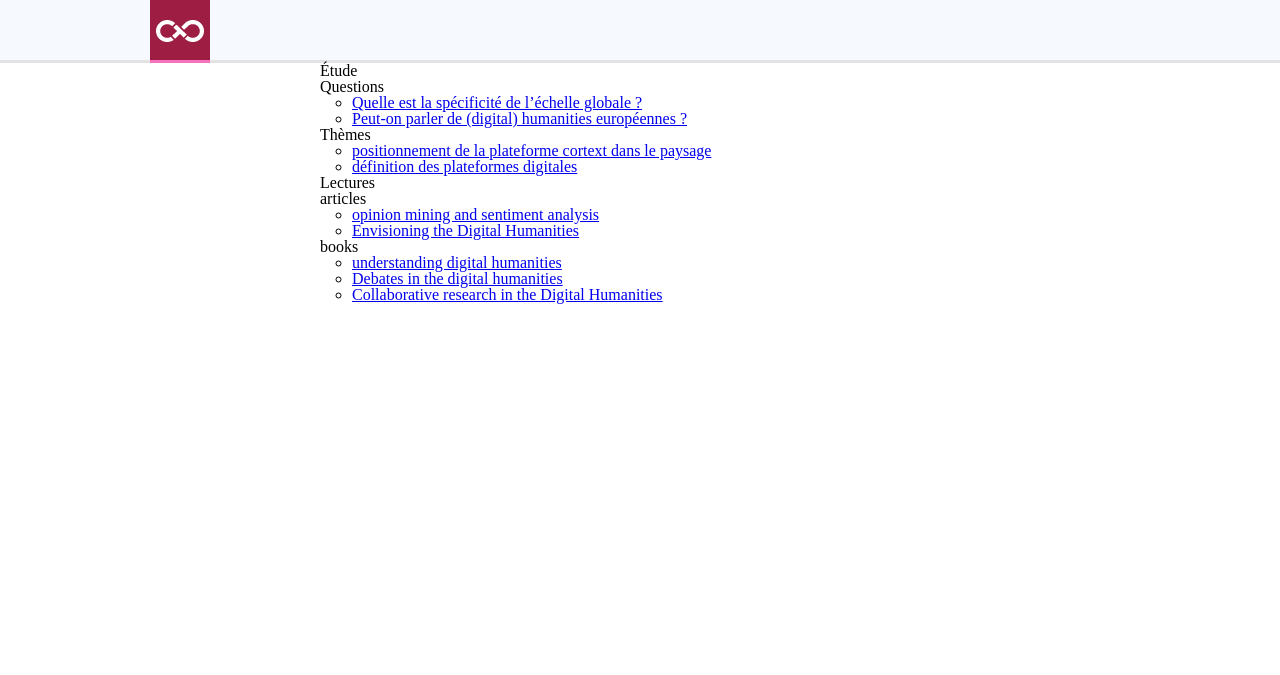
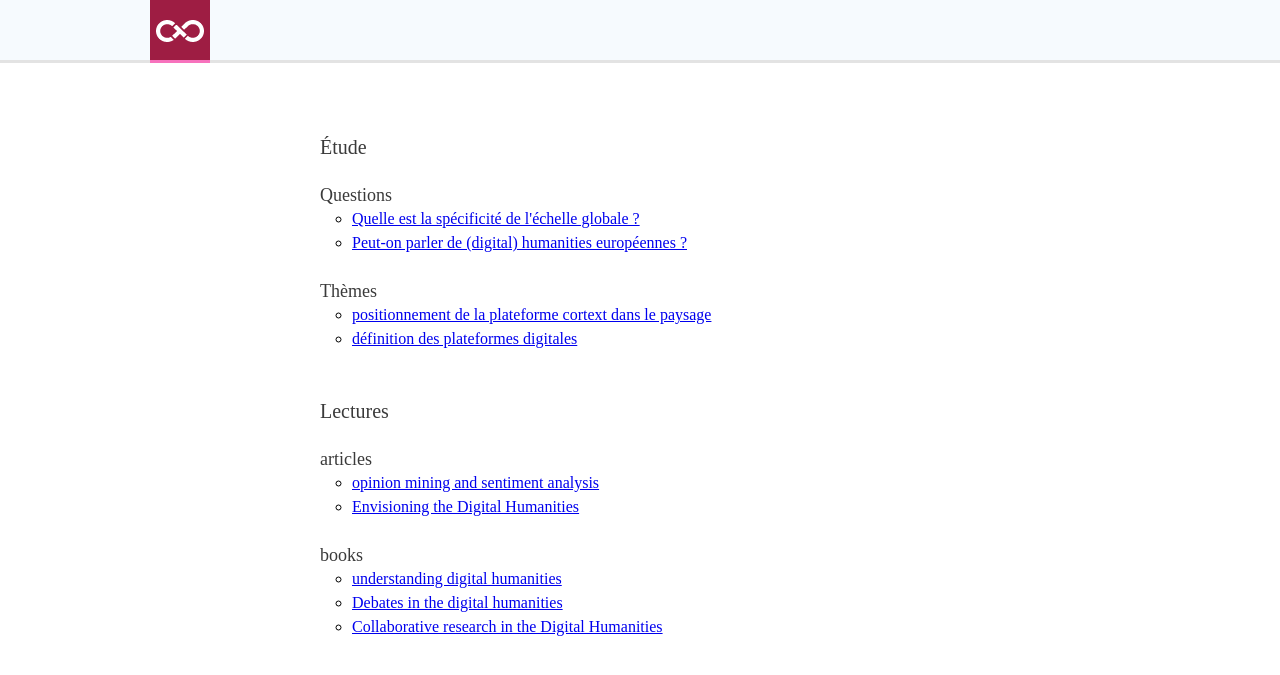
Before and after one commit to taniki/digital-humanities, a Jekyll site: the page built from index.md, in a window 1280 px wide. Shown: the top 675 px of the page. Built offline with Jekyll 4.4.1, drawn with Linux system fonts in a browser that asks for light colours; some web fonts are replaced.

Commit message:
cosmetic change

```diff
--- a/_layouts/default.html
+++ b/_layouts/default.html
@@ -14,7 +14,7 @@
 
 <div class="container">
 
-<article class="article">
+<article>
 
 <h1>{{ page.title }}</h1>
 
--- a/_layouts/index.html
+++ b/_layouts/index.html
@@ -14,7 +14,9 @@
 
 <div class="container">
 
+<article>
 {{ content }}
+</article>
 
 </div
 
--- a/index.md
+++ b/index.md
@@ -7,26 +7,34 @@ layout: index
 
 <h3>Questions</h3>
 
+<ul>
 {% for p in site.tags.question %}
-- <a href="{{ p.url }}">{{ p.title }}</a>
+<li><a href="{{ p.url }}">{{ p.title }}</a></li>
 {% endfor %}
+</ul>
 
 <h3>Thèmes</h3>
 
+<ul>
 {% for p in site.tags.theme %}
-- <a href="{{ p.url }}">{{ p.title }}</a>
+<li><a href="{{ p.url }}">{{ p.title }}</a></li>
 {% endfor %}
+</ul>
 
 <h2>Lectures</h2>
 
 <h3>articles</h3>
 
+<ul>
 {% for p in site.categories.articles %}
-- <a href="{{ p.url }}">{{ p.title }}</a>
+<li><a href="{{ p.url }}">{{ p.title }}</a></li>
 {% endfor %}
+</ul>
 
 <h3>books</h3>
 
+<ul>
 {% for p in site.categories.books %}
-- <a href="{{ p.url }}">{{ p.title }}</a>
+<li><a href="{{ p.url }}">{{ p.title }}</a></li>
 {% endfor %}
+</ul>
```
